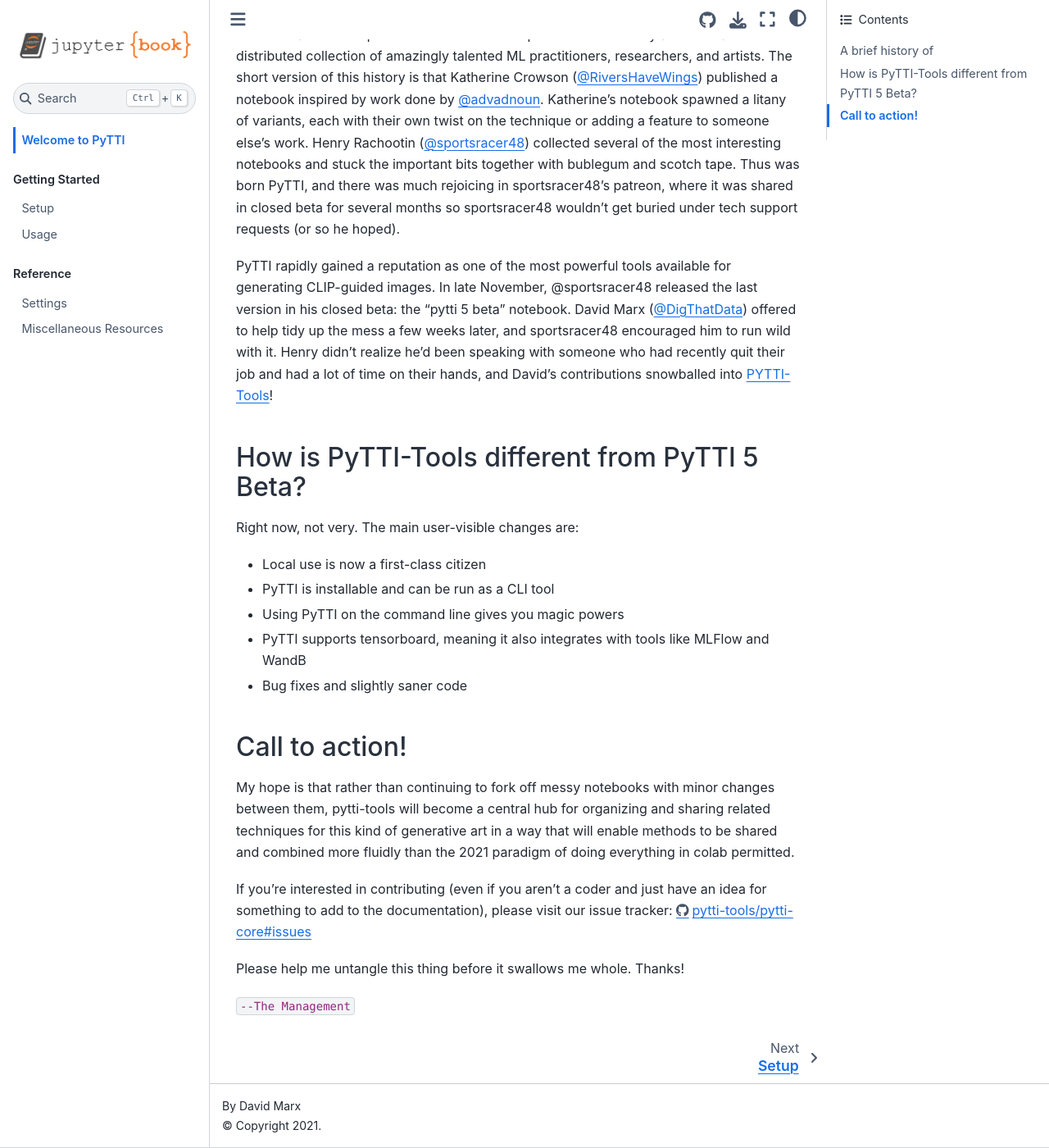
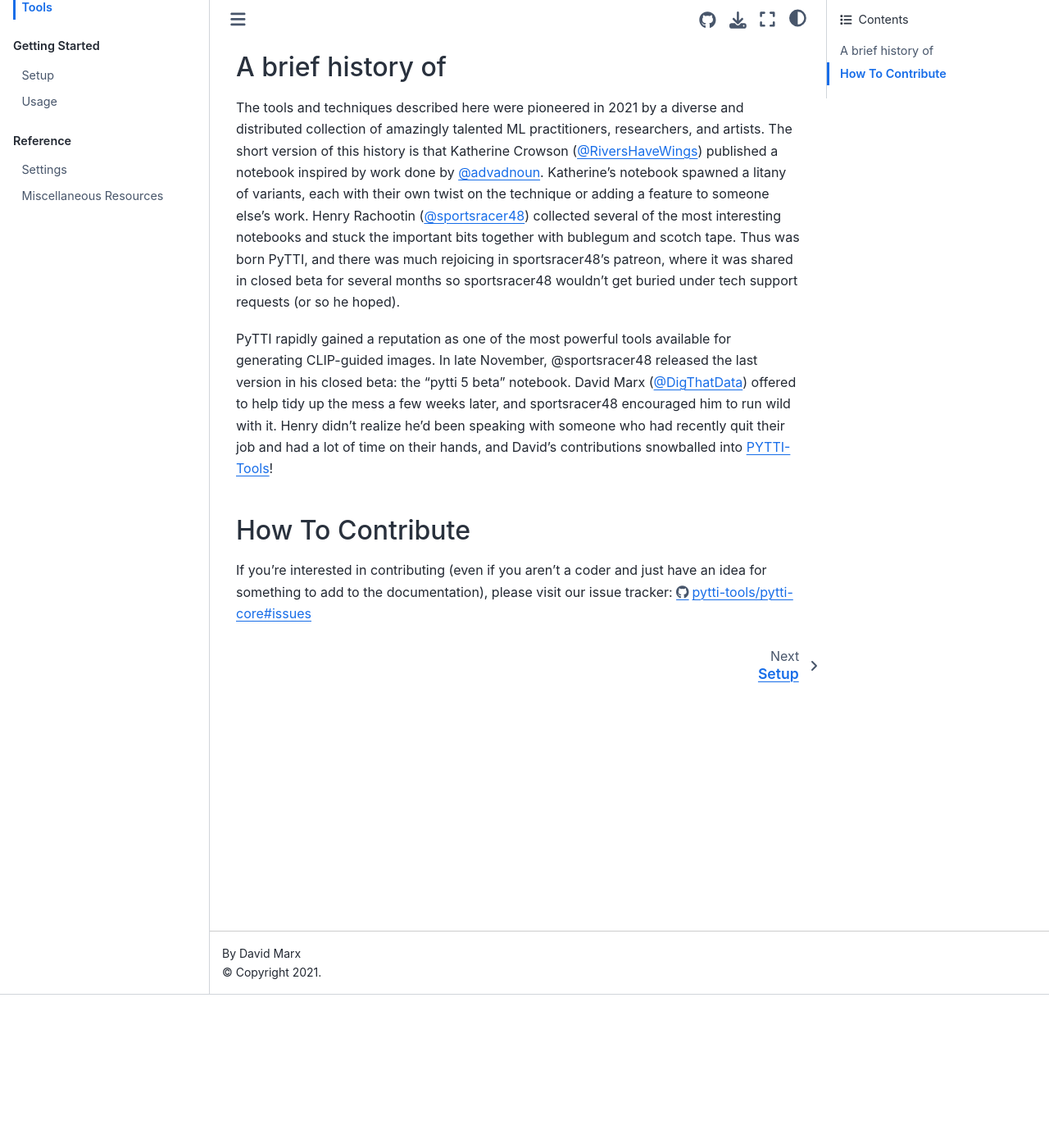
Before and after one commit to pytti-tools/pytti-book, a Jupyter Book: the page built from intro.md, in a window 1280 px wide and 1400 px high, scrolled down 187 px. Shown: the whole window at 82% size. Built offline with Jupyter Book 1.0.4 settings and Sphinx 7.4.7 and the Sphinx Book theme 1.1.4, drawn with Linux system fonts in a browser that asks for light colours; some of the changed text lies outside the part shown; grey boxes are pictures that could not be loaded.

Commit message:
added colab button, some copyediting

```diff
--- a/intro.md
+++ b/intro.md
@@ -1,4 +1,6 @@
-# Welcome to PyTTI
+# PyTTI: Python Text-To-Image Tools
+
+[![Open In Colab](https://colab.research.google.com/assets/colab-badge.svg)](https://colab.research.google.com/github/pytti-tools/pytti-notebook/blob/main/pyttitools-PYTTI.ipynb)
 
 ## A brief history of
 
@@ -6,22 +8,6 @@
 
 PyTTI rapidly gained a reputation as one of the most powerful tools available for generating CLIP-guided images. In late November, @sportsracer48 released the last version in his closed beta: the "pytti 5 beta" notebook. David Marx ([@DigThatData](https://twitter.com/DigThatData)) offered to help tidy up the mess a few weeks later, and sportsracer48 encouraged him to run wild with it. Henry didn't realize he'd been speaking with someone who had recently quit their job and had a lot of time on their hands, and David's contributions snowballed into [PYTTI-Tools](https://github.com/pytti-tools)!
 
-## How is PyTTI-Tools different from PyTTI 5 Beta?
-
-Right now, not very. The main user-visible changes are:
-
-* Local use is now a first-class citizen
-* PyTTI is installable and can be run as a CLI tool
-* Using PyTTI on the command line gives you magic powers
-* PyTTI supports tensorboard, meaning it also integrates with tools like MLFlow and WandB
-* Bug fixes and slightly saner code
-
-## Call to action!
-
-My hope is that rather than continuing to fork off messy notebooks with minor changes between them, pytti-tools will become a central hub for organizing and sharing related techniques for this kind of generative art in a way that will enable methods to be shared and combined more fluidly than the 2021 paradigm of doing everything in colab permitted.
+## How To Contribute
 
 If you're interested in contributing (even if you aren't a coder and just have an idea for something to add to the documentation), please visit our issue tracker: https://github.com/pytti-tools/pytti-core/issues
-
-Please help me untangle this thing before it swallows me whole. Thanks!
-
-`--The Management`
```
